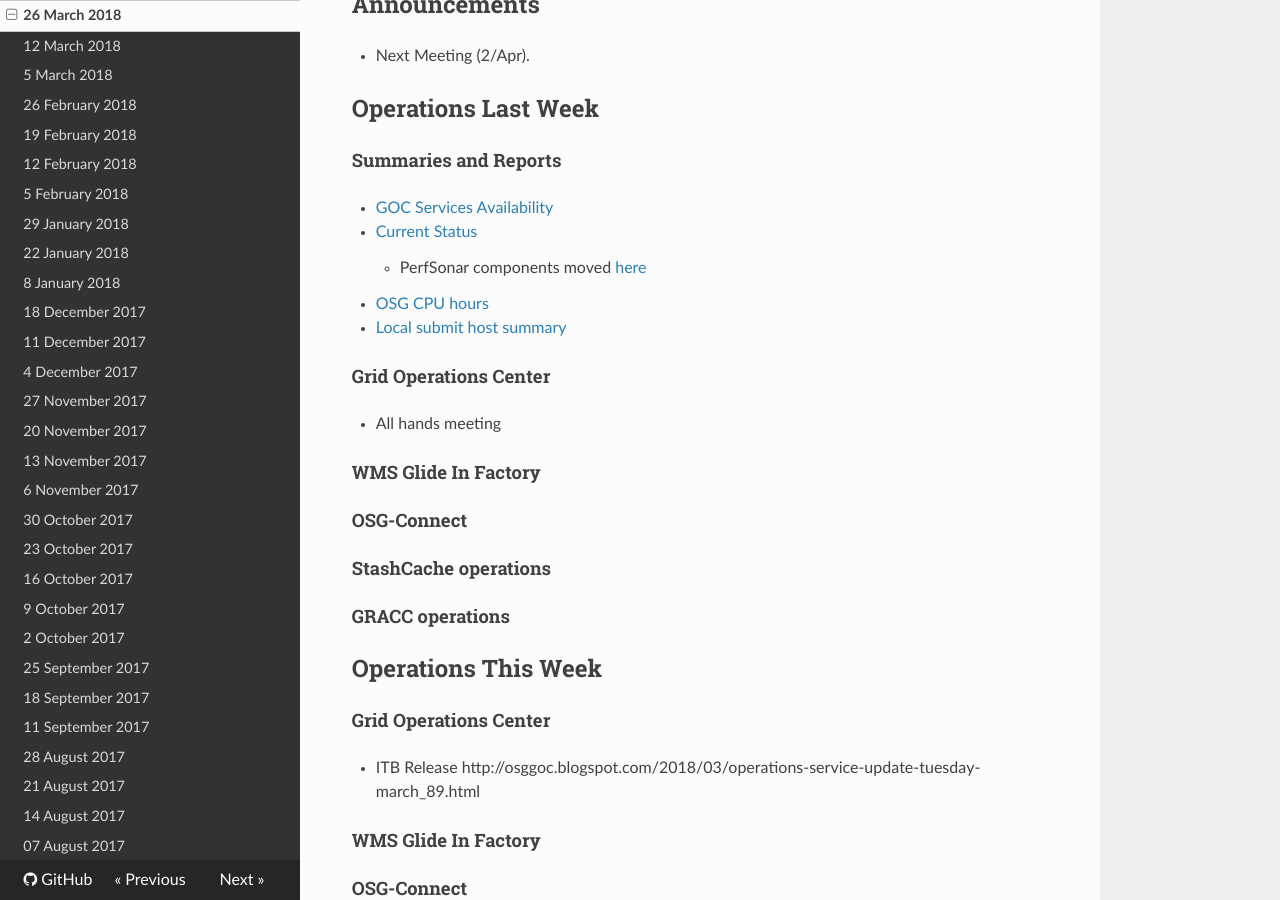
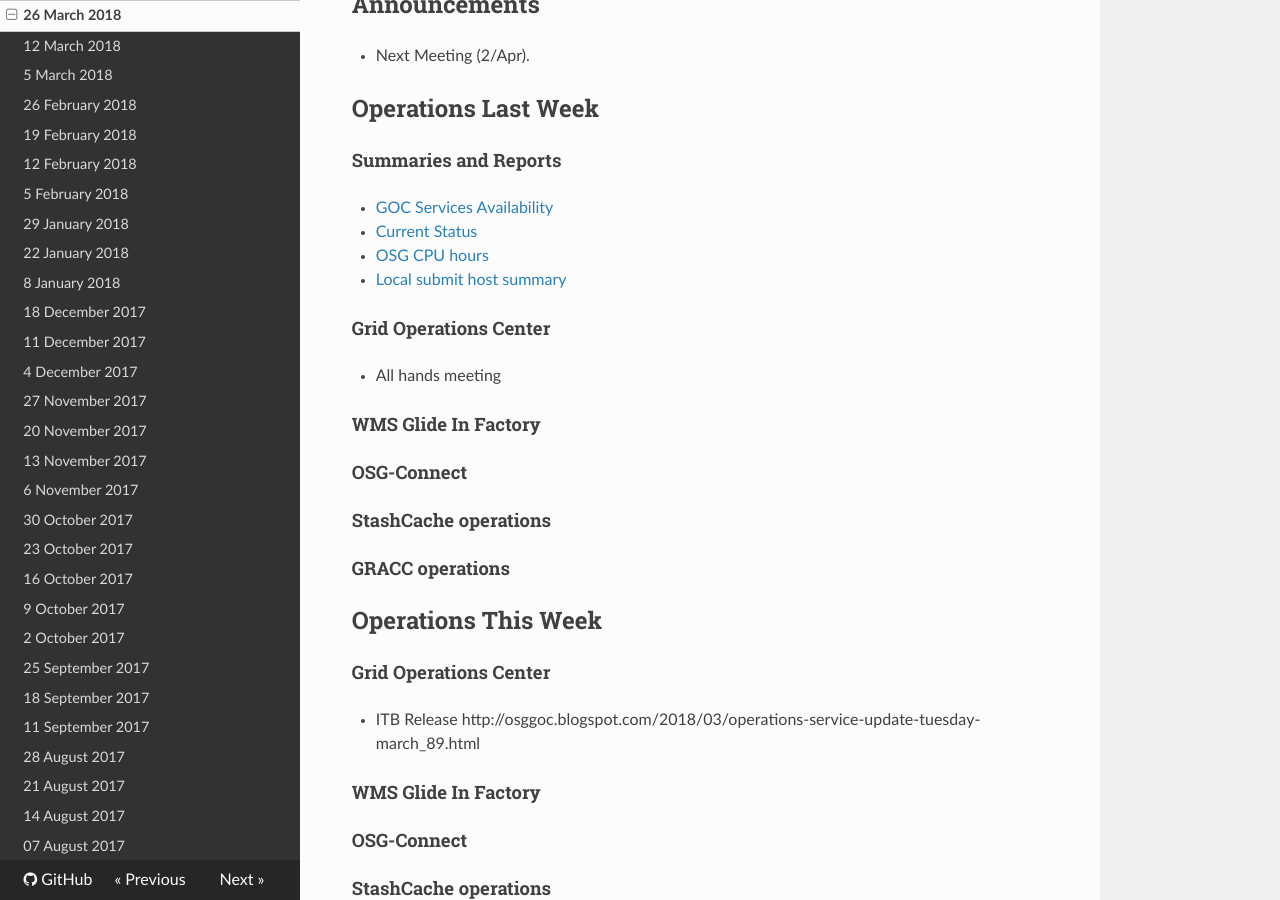
Before and after one commit to osg-htc/operations, an MkDocs documentation site: the page built from docs/WeeklyMinutes/26Mar2018.md, in a window 1280 px wide and 900 px high, scrolled down 359 px. Built offline with MkDocs 1.6.1, drawn with Linux system fonts in a browser that asks for light colours; nearby versions of some CDN libraries; old or Windows-style settings are respelled for this version of MkDocs.

Commit message:
Report and summary updates

```diff
--- a/docs/WeeklyMinutes/26Mar2018.md
+++ b/docs/WeeklyMinutes/26Mar2018.md
@@ -15,7 +15,6 @@
 #### Summaries and Reports
    * [GOC Services Availability](http://monitor.grid.iu.edu/availability/avail_week_overview.html)
    * [Current Status](http://monitor.grid.iu.edu/availability/production.html)
-      * PerfSonar components moved [here](http://monitor.grid.iu.edu/availability/perfsonar.html)
    * [OSG CPU hours](http://tinyurl.com/mf96b88)
    * [Local submit host summary](http://osg-flock.grid.iu.edu/overview/)
 
```
